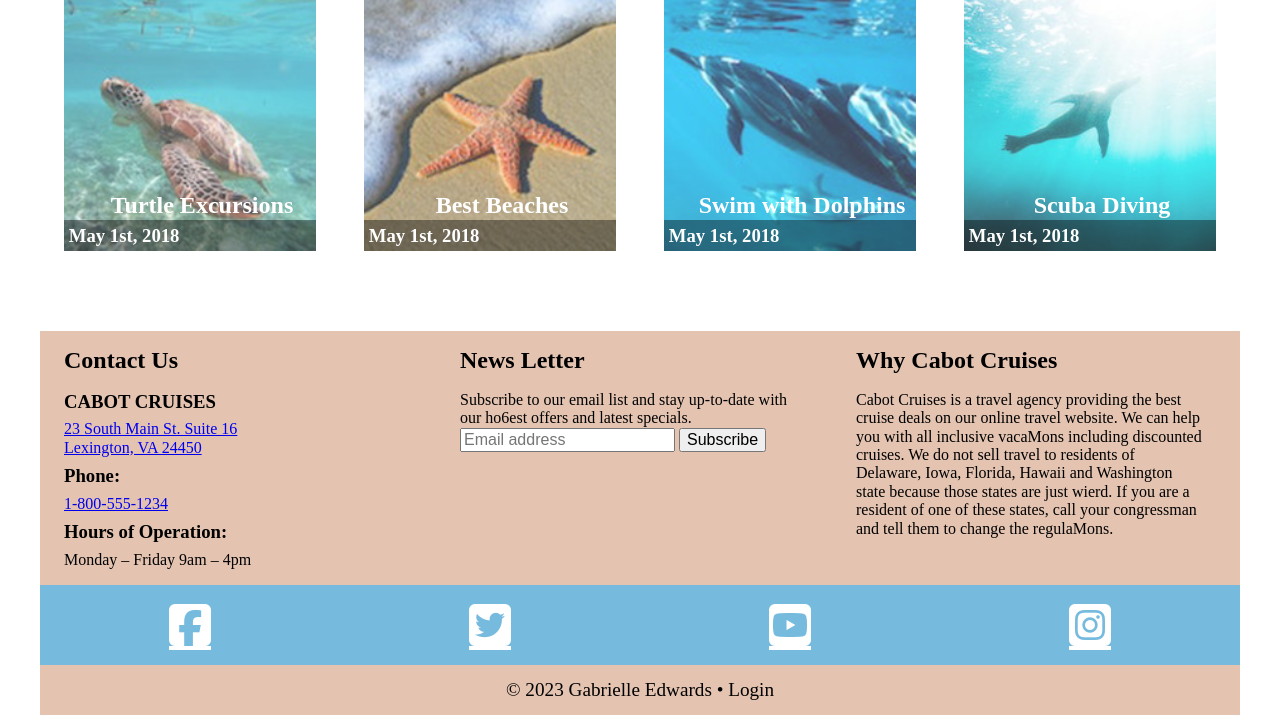
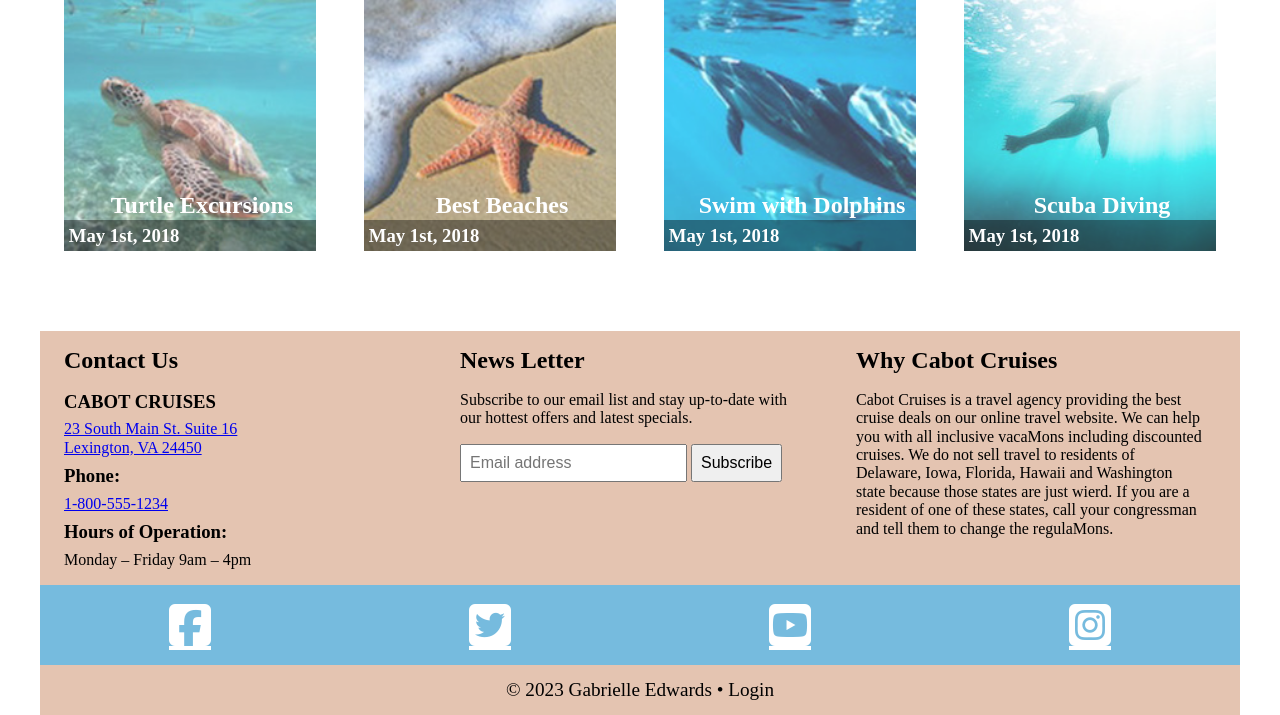
Before and after one commit to DocSmudge/DGM3760, a PHP site: page / in a window 1280 px wide. Shown: the part 599-1314 px from the top of the page. Run offline with PHP 8.4, Linux system fonts and the light colour scheme; some libraries are stand-ins or nearby versions.

Commit message:
can't figure out nav bar weirdness

```diff
--- a/unit01/index.html
+++ b/unit01/index.html
@@ -172,7 +172,7 @@
   <div class="newsDiv">
     <h2>News Letter</h2>
     <p>Subscribe to our email list and stay up-to-date with our
-      ho6est offers and latest specials.</p>
+      hottest offers and latest specials.</p>
       <form> <input type="text" placeholder="Email address" name="mail" required>
         <input type="submit" value="Subscribe">
       </form>
@@ -221,6 +221,6 @@
     </script>
   </body>
 </html>
-<!--TODO I need to add the 'structured data' to the contact section, i need to update button and form styling.
+<!-- <!--TODO I need to add the 'structured data' to the contact section. -->
 
   <!--TODO NAVBAR: I need to update the nav bar for large screens, I need to fix the small nav bar so that the anchor goes across the whole screen (flex box? Space between attribute?)
--- a/unit01/scss/_small.scss
+++ b/unit01/scss/_small.scss
@@ -79,7 +79,6 @@ body {
                         display: block;
                         padding: 1rem 2vw;
                         text-decoration: none;
-                        width: 100%;
                     }
                 }
                 li.active a {
@@ -180,6 +179,12 @@ main {
             h2 {
                 margin-bottom: 1rem;
             }
+            form {
+                padding-top: 1rem;
+                input {
+                    padding: 0.5rem;
+                }
+            }
         }
         div.whyDiv {
             h2 {
--- a/unit01/style/style.css
+++ b/unit01/style/style.css
@@ -480,7 +480,6 @@ body div#navWrapper nav ul li a {
   display: block;
   padding: 1rem 2vw;
   text-decoration: none;
-  width: 100%;
 }
 body div#navWrapper nav ul li.active a {
   background-color: #5361b6;
@@ -589,6 +588,12 @@ main div.footerDiv div.contactDiv a {
 }
 main div.footerDiv div.newsDiv h2 {
   margin-bottom: 1rem;
+}
+main div.footerDiv div.newsDiv form {
+  padding-top: 1rem;
+}
+main div.footerDiv div.newsDiv form input {
+  padding: 0.5rem;
 }
 main div.footerDiv div.whyDiv h2 {
   margin-bottom: 1rem;
```
Also changed, not shown: 1 other file.
